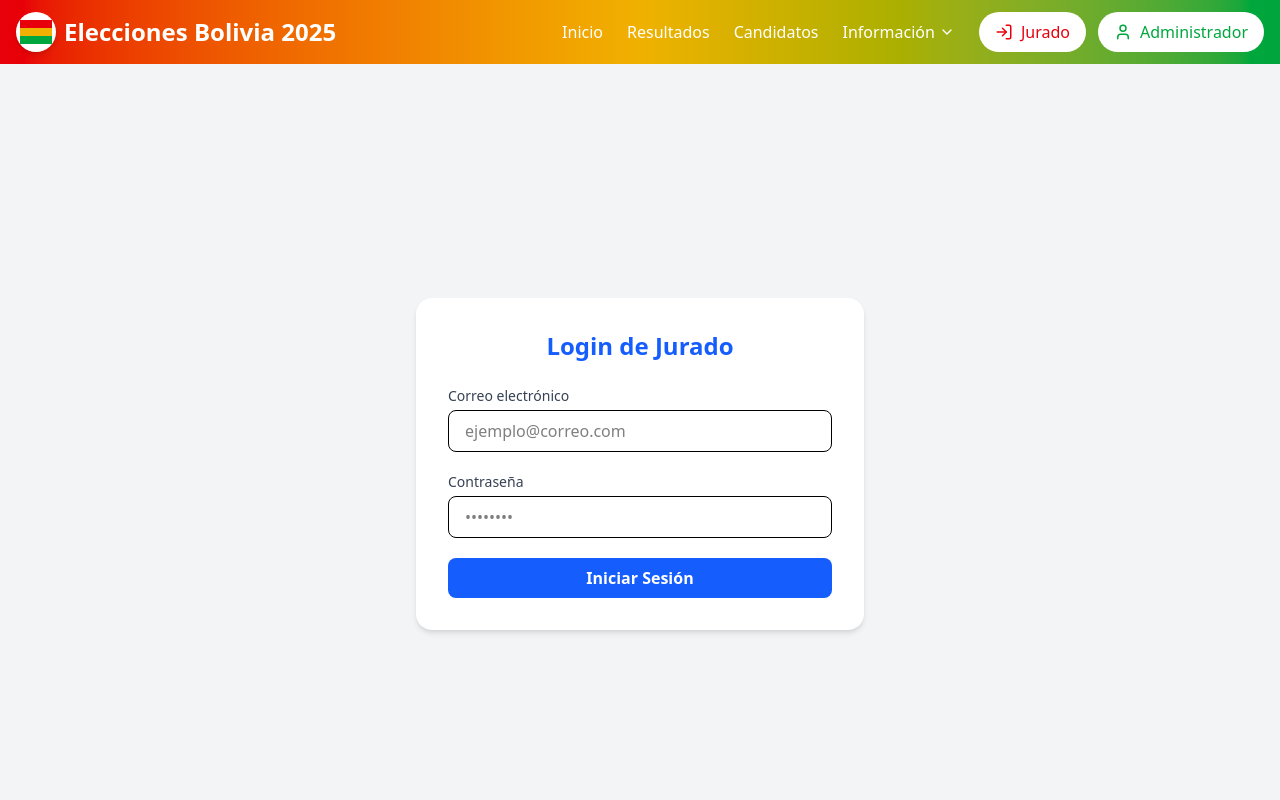
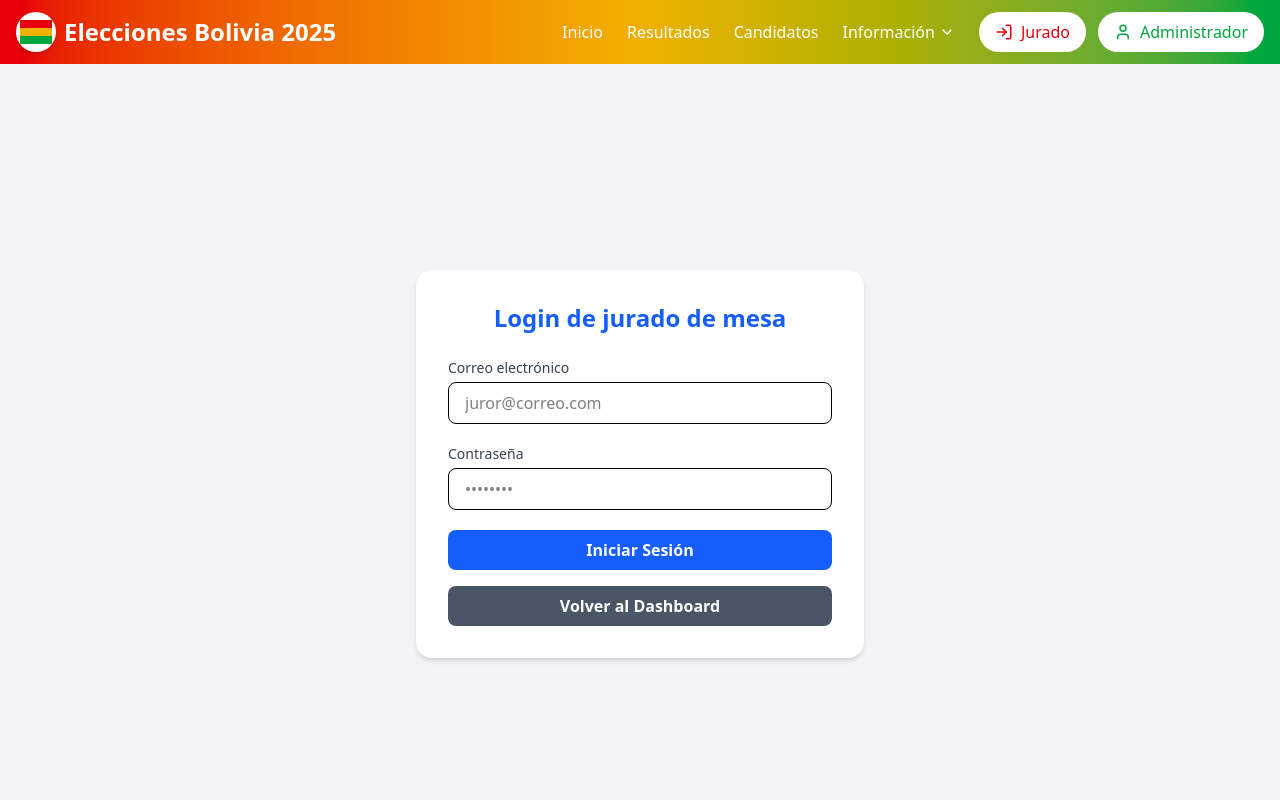
Before and after one commit to Francovg18/BD3, a React (Vite) app in the folder frontend/: page /juror-login in a window 1280 px wide. Shown: the top 800 px of the page. Built offline with nearby package versions, Linux system fonts and the light colour scheme; what chartjs-plugin-datalabels would draw is missing.

Commit message:
Redirecciona a las pagina de crud

```diff
--- a/frontend/src/components/AdminLogin.jsx
+++ b/frontend/src/components/AdminLogin.jsx
@@ -1,6 +1,7 @@
 import React, { useState } from 'react';
 import { auth } from '../firebase';
 import { signInWithEmailAndPassword } from 'firebase/auth';
+import { useNavigate } from 'react-router-dom';
 import NavBar from './NavBar';
 import Footer from './Footer';
 
@@ -8,6 +9,7 @@ const AdminLogin = () => {
   const [email, setEmail] = useState('');
   const [password, setPassword] = useState('');
   const [error, setError] = useState('');
+  const navigate = useNavigate();
 
   const handleLogin = async (e) => {
     e.preventDefault();
@@ -15,6 +17,7 @@ const AdminLogin = () => {
       const userCredential = await signInWithEmailAndPassword(auth, email, password);
       alert('Autenticación exitosa con Firebase como administrador');
       console.log('Usuario autenticado:', userCredential.user);
+      navigate('/admin-crud'); // Redirigir a la página CRUD de admin
     } catch (err) {
       setError('Error al iniciar sesión: ' + err.message);
     }
@@ -69,6 +72,12 @@ const AdminLogin = () => {
               Iniciar Sesión
             </button>
           </form>
+          <button
+            onClick={() => navigate('/')}
+            className="w-full mt-4 bg-gray-600 hover:bg-gray-700 text-white font-semibold py-2 rounded-lg transition duration-200"
+          >
+            Volver al Dashboard
+          </button>
         </div>
       </div>
 
--- a/frontend/src/components/JurorLogin.jsx
+++ b/frontend/src/components/JurorLogin.jsx
@@ -1,21 +1,23 @@
 import React, { useState } from 'react';
 import { auth } from '../firebase';
 import { signInWithEmailAndPassword } from 'firebase/auth';
-import Navbar from './NavBar';
+import { useNavigate } from 'react-router-dom';
+import NavBar from './NavBar';
 import Footer from './Footer';
 
 const JurorLogin = () => {
   const [email, setEmail] = useState('');
   const [password, setPassword] = useState('');
   const [error, setError] = useState('');
+  const navigate = useNavigate();
 
   const handleLogin = async (e) => {
     e.preventDefault();
     try {
       const userCredential = await signInWithEmailAndPassword(auth, email, password);
-      alert('Autenticación exitosa con Firebase como jurado');
+      alert('Autenticación exitosa con Firebase como jurado de mesa');
       console.log('Usuario autenticado:', userCredential.user);
-      // Aquí podrías redirigir o guardar datos
+      navigate('/juror-crud'); // Redirigir a la página CRUD de jurado
     } catch (err) {
       setError('Error al iniciar sesión: ' + err.message);
     }
@@ -23,11 +25,11 @@ const JurorLogin = () => {
 
   return (
     <>
-      <Navbar />
+      <NavBar />
 
       <div className="min-h-screen flex items-center justify-center bg-gray-100 px-4 py-12">
         <div className="w-full max-w-md bg-white p-8 rounded-2xl shadow-md">
-          <h2 className="text-2xl font-bold text-center mb-6 text-blue-600">Login de Jurado</h2>
+          <h2 className="text-2xl font-bold text-center mb-6 text-blue-600">Login de jurado de mesa</h2>
           <form onSubmit={handleLogin} className="space-y-5">
             <div>
               <label htmlFor="email" className="block text-sm font-medium text-gray-700">
@@ -36,7 +38,7 @@ const JurorLogin = () => {
               <input
                 id="email"
                 type="email"
-                placeholder="ejemplo@correo.com"
+                placeholder="juror@correo.com"
                 value={email}
                 onChange={(e) => setEmail(e.target.value)}
                 required
@@ -70,6 +72,12 @@ const JurorLogin = () => {
               Iniciar Sesión
             </button>
           </form>
+          <button
+            onClick={() => navigate('/')}
+            className="w-full mt-4 bg-gray-600 hover:bg-gray-700 text-white font-semibold py-2 rounded-lg transition duration-200"
+          >
+            Volver al Dashboard
+          </button>
         </div>
       </div>
 
```
